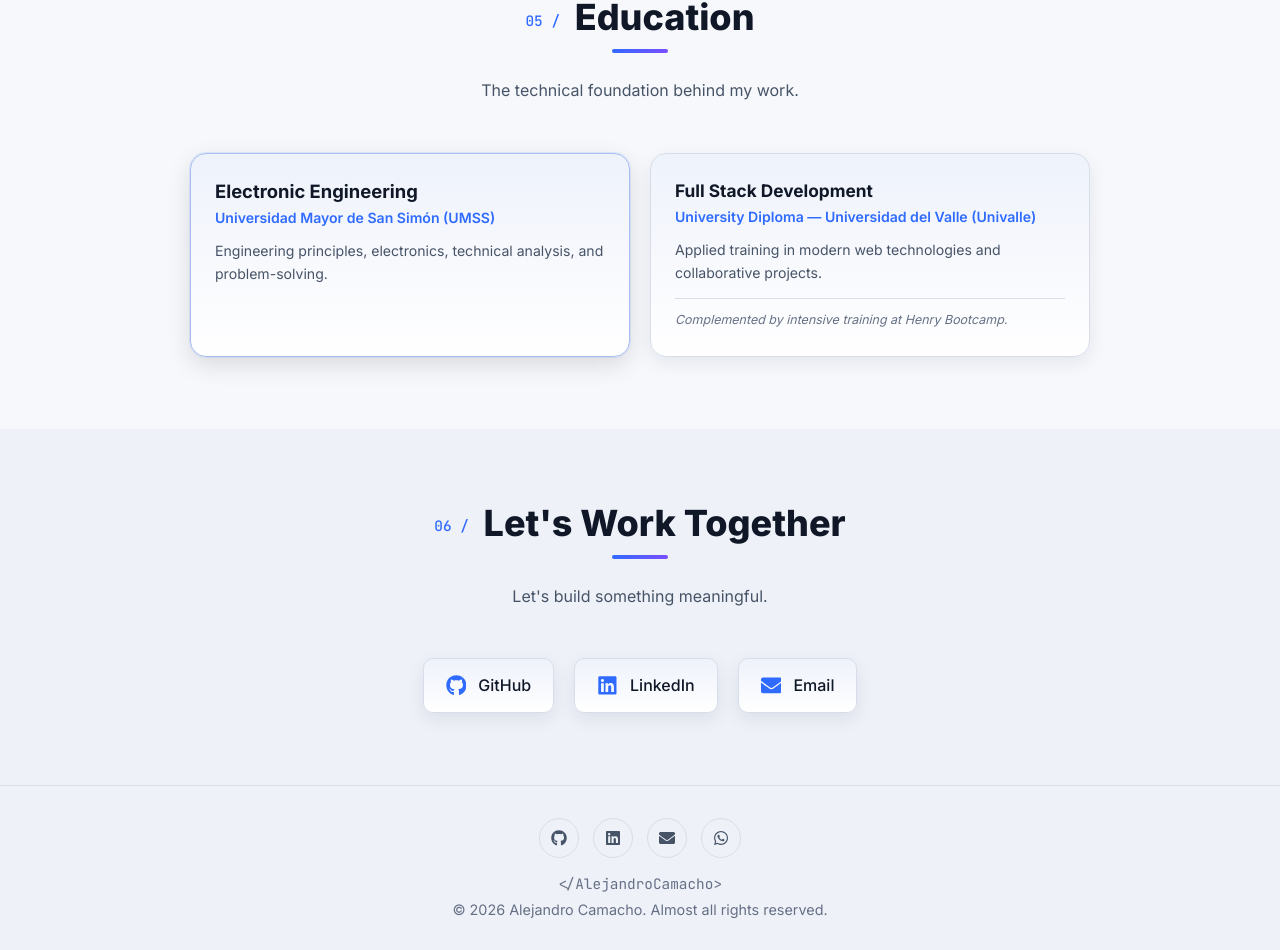
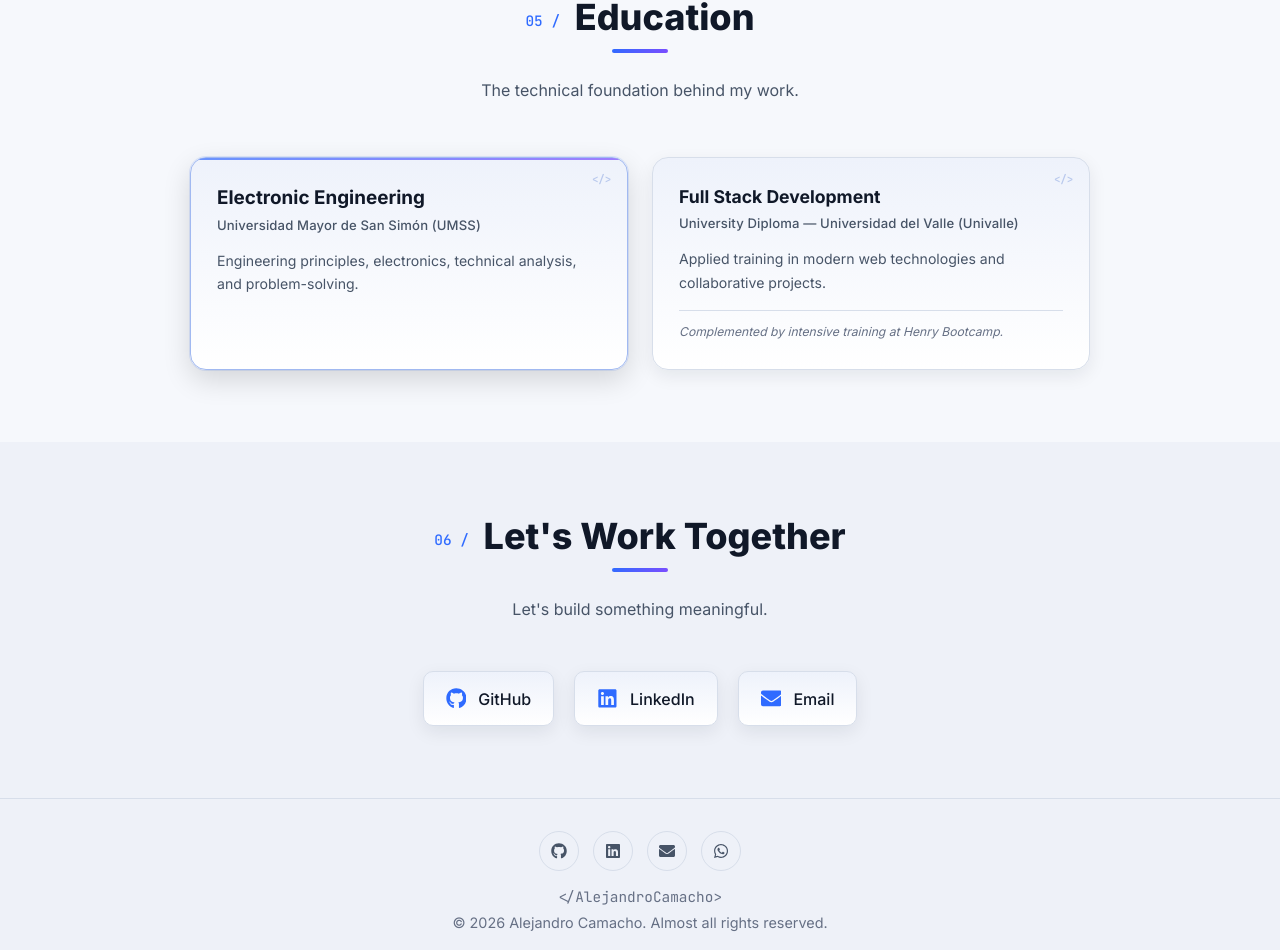
Before and after one commit to AlexandroCamacho1000/alejandrocamachodev, a React (Vite) app: page / in a window 1280 px wide. Shown: the part 4646-5596 px from the top of the page. Built offline with nearby package versions, Linux system fonts and the light colour scheme.

Commit message:
polish: Education cards with hierarchy, subtle code accent and featured emphasis

```diff
--- a/src/components/Education/Education.css
+++ b/src/components/Education/Education.css
@@ -5,9 +5,9 @@
 .education-grid {
   display: grid;
   grid-template-columns: repeat(2, 1fr);
-  gap: 20px;
+  gap: 24px;
   max-width: 900px;
-  margin: 48px auto 0;
+  margin: 52px auto 0;
 }
 
 .education-card {
@@ -15,9 +15,10 @@
   background: linear-gradient(180deg, var(--bg-card-hover), var(--bg-card));
   border: 1px solid var(--border);
   border-radius: var(--radius);
-  padding: 26px 24px;
+  padding: 28px 26px;
   box-shadow: var(--shadow-soft);
   transition: var(--transition);
+  overflow: hidden;
 }
 
 .education-card:hover {
@@ -26,42 +27,69 @@
 }
 
 .education-card--featured {
-  border-color: color-mix(in srgb, var(--accent) 28%, var(--border));
-  box-shadow: 0 8px 24px rgba(0, 0, 0, 0.12), 0 0 0 1px color-mix(in srgb, var(--accent) 10%, transparent);
+  border-color: color-mix(in srgb, var(--accent) 32%, var(--border));
+  box-shadow: 0 10px 28px rgba(0, 0, 0, 0.14), 0 0 0 1px color-mix(in srgb, var(--accent) 12%, transparent);
+}
+
+.education-card--featured::before {
+  content: "";
+  position: absolute;
+  top: 0;
+  left: 0;
+  right: 0;
+  height: 2px;
+  background: var(--gradient);
+  opacity: 0.7;
+}
+
+.education-code {
+  position: absolute;
+  top: 16px;
+  right: 16px;
+  font-family: var(--font-mono);
+  font-size: 0.68rem;
+  font-weight: 600;
+  letter-spacing: -0.02em;
+  color: color-mix(in srgb, var(--accent) 45%, #8a9bb5 55%);
+  opacity: 0.38;
+  line-height: 1;
+  pointer-events: none;
 }
 
 .education-card h3 {
-  font-size: 1.08rem;
+  font-size: 1.1rem;
   font-weight: 700;
   color: var(--text-primary);
   line-height: 1.3;
+  padding-right: 32px;
 }
 
 .education-card--featured h3 {
-  font-size: 1.15rem;
+  font-size: 1.18rem;
 }
 
 .education-institution {
   display: block;
-  color: var(--accent);
-  font-weight: 600;
-  font-size: 0.88rem;
-  margin-top: 6px;
+  color: var(--text-secondary);
+  font-weight: 500;
+  font-size: 0.82rem;
+  letter-spacing: 0.01em;
+  margin-top: 7px;
 }
 
 .education-description {
   color: var(--text-secondary);
   font-size: 0.88rem;
-  line-height: 1.6;
-  margin-top: 14px;
+  line-height: 1.65;
+  margin-top: 16px;
 }
 
 .education-note {
   color: var(--text-muted);
-  font-size: 0.78rem;
+  font-size: 0.76rem;
   font-style: italic;
   line-height: 1.5;
-  margin-top: 14px;
+  margin-top: 16px;
   padding-top: 12px;
   border-top: 1px solid var(--border);
 }
--- a/src/components/Education/Education.jsx
+++ b/src/components/Education/Education.jsx
@@ -10,6 +10,7 @@ function EducationItem({ item }) {
       className={`education-card${item.featured ? ' education-card--featured' : ''}`}
       ref={ref}
     >
+      <span className="education-code" aria-hidden="true">&lt;/&gt;</span>
       <h3>{item.degree}</h3>
       <span className="education-institution">{item.institution}</span>
       {item.description && (
```
